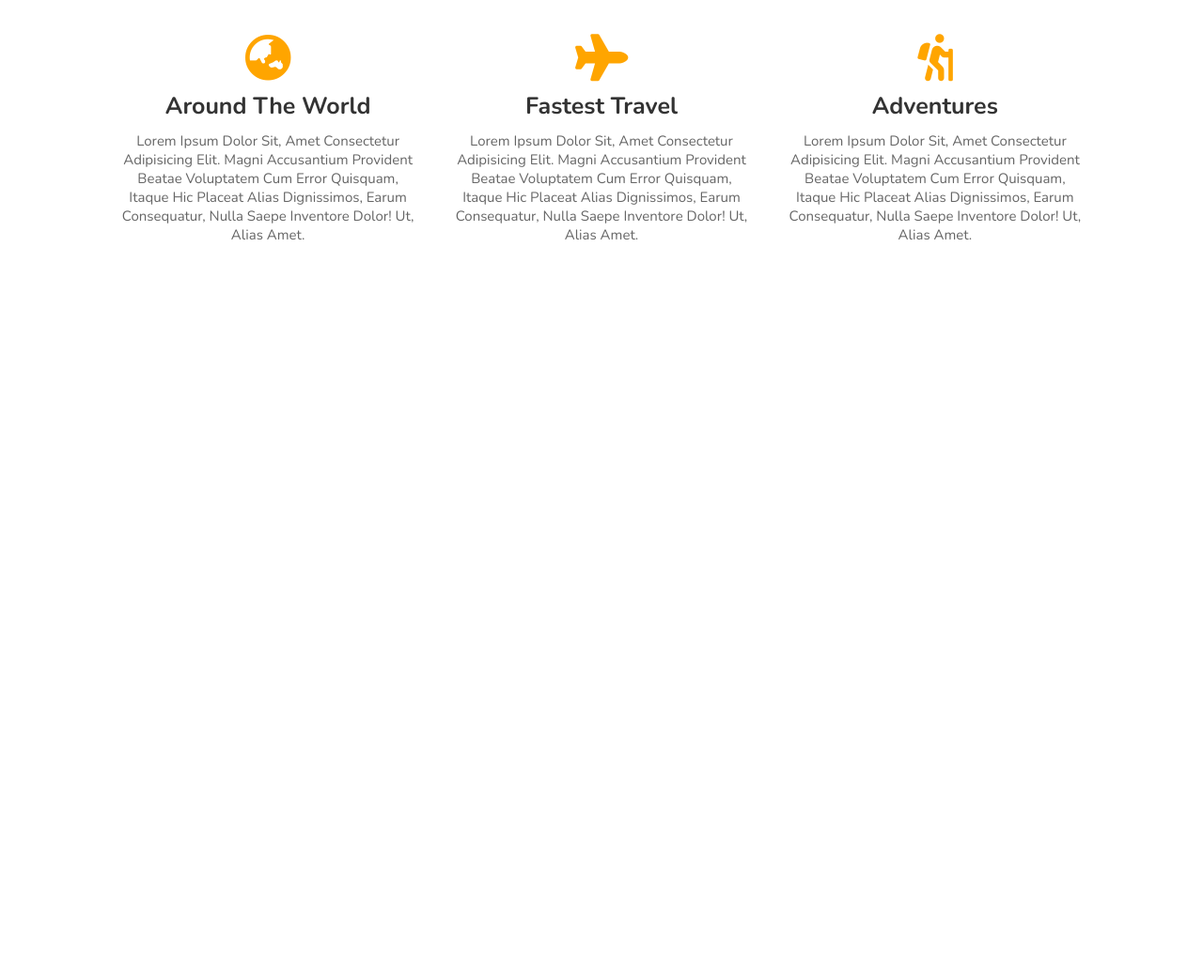
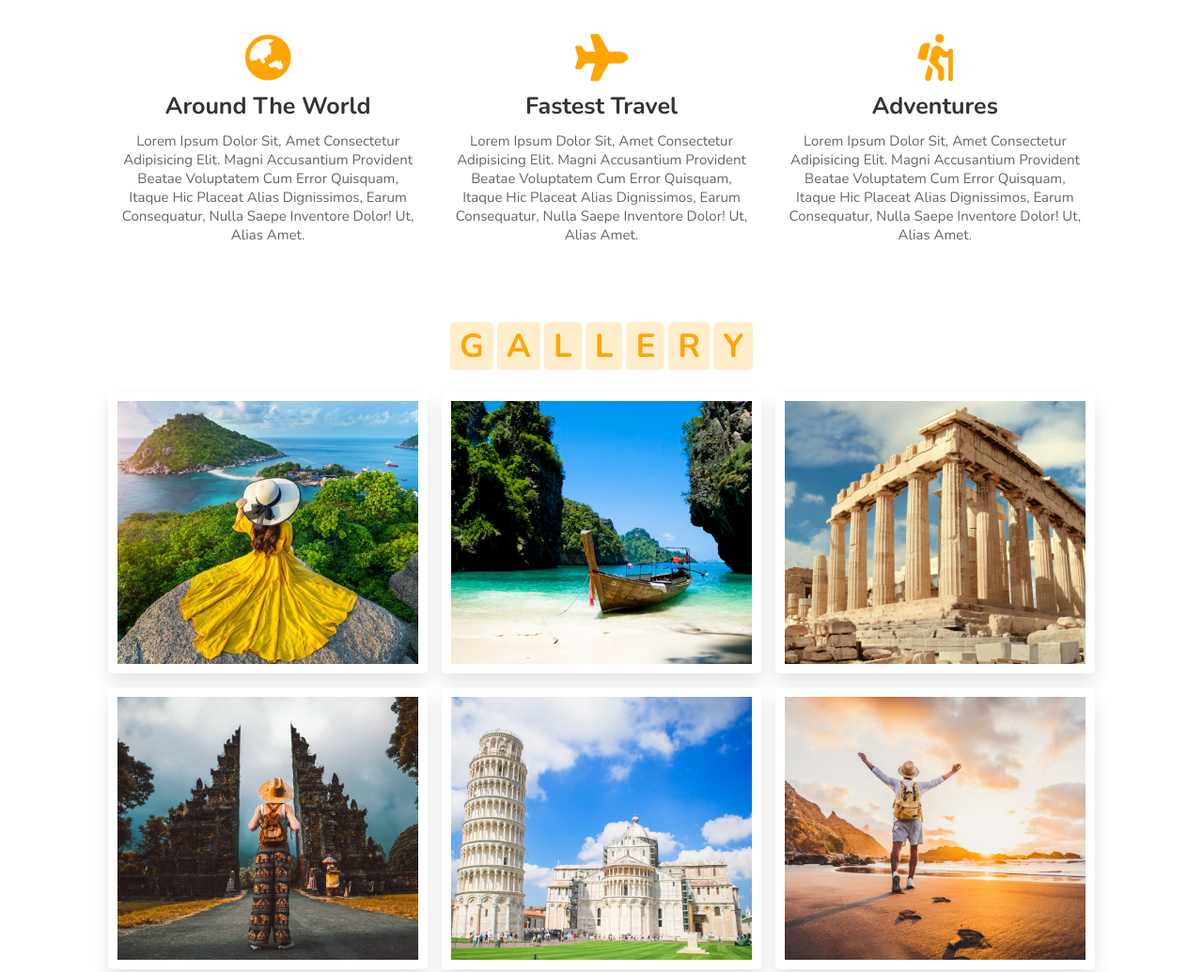
Before and after one commit to aheduardo5/agenci-de-viajes, a plain HTML site: page index.html in a window 1280 px wide. Shown: the part 3215-4250 px from the top of the page at 94% size. Before the commit the page ends 3515 px from the top, so only its background shows below. Drawn offline with nearby package versions, Linux system fonts and the light colour scheme.

Commit message:
gallery section finished

```diff
--- a/css/style.css
+++ b/css/style.css
@@ -431,8 +431,70 @@ header .search-bar-container label:hover {
     box-shadow: 0 1rem 2rem rgba(0,0,0,.1);
 }
 
+.gallery .box-container {
+    display: flex;
+    flex-wrap: wrap;
+    gap: 1.5rem;
+}
+
+.gallery .box-container .box {
+    overflow: hidden;
+    box-shadow: 0 1rem 2rem rgba(0,0,0,.1);
+    border: 1rem solid #fff;
+    border-radius: .5rem;
+    flex: 1 1 30rem;
+    height: 25rem;
+    position: relative;
+}
+
+.gallery .box-container .box img {
+    height: 100%;
+    width: 100%;
+    object-fit: cover;
+}
+
+.gallery .box-container .box .content {
+    position: absolute;
+    top: -100%; left: 0;
+    height: 100%;
+    width: 100%;
+    text-align: left;
+    background: rgba(0,0,0,.7);
+    padding: 2rem;
+    padding-top: 5rem;
+}
+
+.gallery .box-container .box:hover .content {
+    top: 0;
+}
+
+.gallery .box-container .box .content h3 {
+    font-size: 2.5rem;
+    color: var(--orange);
+}
+
+.gallery .box-container .box .content p {
+    font-size: 1.5rem;
+    color: #eee;
+    padding: .5rem 0
+}
 
 /* media queries */
+
+@media(max-width: 1366px){
+
+    .gallery .box-container .box {
+        height: 30rem;
+    }
+    .gallery .box-container .box .content {
+        top: -150%
+    }
+
+    .gallery .box-container .box:hover .content {
+        top: 0;
+    }
+}
+
 @media (max-width: 1200px){
     html {
         font-size: 55%;
--- a/index.html
+++ b/index.html
@@ -292,42 +292,48 @@
             <div class="box">
                 <i class="fas fa-hotel"></i>
                 <h3>affordable hotels</h3>
-                <p>Lorem ipsum dolor sit, amet consectetur adipisicing elit. Magni accusantium provident beatae voluptatem
+                <p>Lorem ipsum dolor sit, amet consectetur adipisicing elit. Magni accusantium provident beatae
+                    voluptatem
                     cum error quisquam, itaque hic placeat alias dignissimos, earum consequatur, nulla saepe inventore
                     dolor! Ut, alias amet.</p>
             </div>
             <div class="box">
                 <i class="fas fa-utensils"></i>
                 <h3>food and drinks</h3>
-                <p>Lorem ipsum dolor sit, amet consectetur adipisicing elit. Magni accusantium provident beatae voluptatem
+                <p>Lorem ipsum dolor sit, amet consectetur adipisicing elit. Magni accusantium provident beatae
+                    voluptatem
                     cum error quisquam, itaque hic placeat alias dignissimos, earum consequatur, nulla saepe inventore
                     dolor! Ut, alias amet.</p>
             </div>
             <div class="box">
                 <i class="fas fa-bullhorn"></i>
                 <h3>safety guide</h3>
-                <p>Lorem ipsum dolor sit, amet consectetur adipisicing elit. Magni accusantium provident beatae voluptatem
+                <p>Lorem ipsum dolor sit, amet consectetur adipisicing elit. Magni accusantium provident beatae
+                    voluptatem
                     cum error quisquam, itaque hic placeat alias dignissimos, earum consequatur, nulla saepe inventore
                     dolor! Ut, alias amet.</p>
             </div>
             <div class="box">
                 <i class="fas fa-globe-asia"></i>
                 <h3>around the world</h3>
-                <p>Lorem ipsum dolor sit, amet consectetur adipisicing elit. Magni accusantium provident beatae voluptatem
+                <p>Lorem ipsum dolor sit, amet consectetur adipisicing elit. Magni accusantium provident beatae
+                    voluptatem
                     cum error quisquam, itaque hic placeat alias dignissimos, earum consequatur, nulla saepe inventore
                     dolor! Ut, alias amet.</p>
             </div>
             <div class="box">
                 <i class="fas fa-plane"></i>
                 <h3>fastest travel</h3>
-                <p>Lorem ipsum dolor sit, amet consectetur adipisicing elit. Magni accusantium provident beatae voluptatem
+                <p>Lorem ipsum dolor sit, amet consectetur adipisicing elit. Magni accusantium provident beatae
+                    voluptatem
                     cum error quisquam, itaque hic placeat alias dignissimos, earum consequatur, nulla saepe inventore
                     dolor! Ut, alias amet.</p>
             </div>
             <div class="box">
                 <i class="fas fa-hiking"></i>
                 <h3>adventures</h3>
-                <p>Lorem ipsum dolor sit, amet consectetur adipisicing elit. Magni accusantium provident beatae voluptatem
+                <p>Lorem ipsum dolor sit, amet consectetur adipisicing elit. Magni accusantium provident beatae
+                    voluptatem
                     cum error quisquam, itaque hic placeat alias dignissimos, earum consequatur, nulla saepe inventore
                     dolor! Ut, alias amet.</p>
             </div>
@@ -336,6 +342,116 @@
 
     <!-- services section ends  -->
 
+    <!-- gallery section starts -->
+
+    <section class="gallery" id="gallery">
+        <h1 class="heading">
+            <span>g</span>
+            <span>a</span>
+            <span>l</span>
+            <span>l</span>
+            <span>e</span>
+            <span>r</span>
+            <span>y</span>
+
+        </h1>
+
+        <div class="box-container">
+
+            <div class="box">
+                <img src="images/g-1.jpg" alt="">
+                <div class="content">
+                    <h3>amazing places</h3>
+                    <p>Lorem ipsum, dolor sit amet consectetur adipisicing elit. Temporibus neque eos maxime aliquid
+                        inventore reiciendis nihil, quasi, sunt impedit quia su</p>
+                    <a href="" class="btn">see more</a>
+                </div>
+            </div>
+
+            <div class="box">
+                <img src="images/g-2.jpg" alt="">
+                <div class="content">
+                    <h3>amazing places</h3>
+                    <p>Lorem ipsum, dolor sit amet consectetur adipisicing elit. Temporibus neque eos maxime aliquid
+                        inventore reiciendis nihil, quasi, sunt impedit quia su</p>
+                    <a href="" class="btn">see more</a>
+                </div>
+            </div>
+
+            <div class="box">
+                <img src="images/g-3.jpg" alt="">
+                <div class="content">
+                    <h3>amazing places</h3>
+                    <p>Lorem ipsum, dolor sit amet consectetur adipisicing elit. Temporibus neque eos maxime aliquid
+                        inventore reiciendis nihil, quasi, sunt impedit quia su</p>
+                    <a href="" class="btn">see more</a>
+                </div>
+            </div>
+
+            <div class="box">
+                <img src="images/g-4.jpg" alt="">
+                <div class="content">
+                    <h3>amazing places</h3>
+                    <p>Lorem ipsum, dolor sit amet consectetur adipisicing elit. Temporibus neque eos maxime aliquid
+                        inventore reiciendis nihil, quasi, sunt impedit quia su</p>
+                    <a href="" class="btn">see more</a>
+                </div>
+            </div>
+
+            <div class="box">
+                <img src="images/g-5.jpg" alt="">
+                <div class="content">
+                    <h3>amazing places</h3>
+                    <p>Lorem ipsum, dolor sit amet consectetur adipisicing elit. Temporibus neque eos maxime aliquid
+                        inventore reiciendis nihil, quasi, sunt impedit quia su</p>
+                    <a href="" class="btn">see more</a>
+                </div>
+            </div>
+
+            <div class="box">
+                <img src="images/g-6.jpg" alt="">
+                <div class="content">
+                    <h3>amazing places</h3>
+                    <p>Lorem ipsum, dolor sit amet consectetur adipisicing elit. Temporibus neque eos maxime aliquid
+                        inventore reiciendis nihil, quasi, sunt impedit quia su</p>
+                    <a href="" class="btn">see more</a>
+                </div>
+            </div>
+
+            <div class="box">
+                <img src="images/g-7.jpg" alt="">
+                <div class="content">
+                    <h3>amazing places</h3>
+                    <p>Lorem ipsum, dolor sit amet consectetur adipisicing elit. Temporibus neque eos maxime aliquid
+                        inventore reiciendis nihil, quasi, sunt impedit quia su</p>
+                    <a href="" class="btn">see more</a>
+                </div>
+            </div>
+
+            <div class="box">
+                <img src="images/g-8.jpg" alt="">
+                <div class="content">
+                    <h3>amazing places</h3>
+                    <p>Lorem ipsum, dolor sit amet consectetur adipisicing elit. Temporibus neque eos maxime aliquid
+                        inventore reiciendis nihil, quasi, sunt impedit quia su</p>
+                    <a href="" class="btn">see more</a>
+                </div>
+            </div>
+
+            <div class="box">
+                <img src="images/g-9.jpg" alt="">
+                <div class="content">
+                    <h3>amazing places</h3>
+                    <p>Lorem ipsum, dolor sit amet consectetur adipisicing elit. Temporibus neque eos maxime aliquid
+                        inventore reiciendis nihil, quasi, sunt impedit quia su</p>
+                    <a href="" class="btn">see more</a>
+                </div>
+            </div>
+
+        </div>
+    </section>
+    <!-- gallery section ends -->
+
     <!-- custom js file -->
 
     <script src="js/script.js"></script>
```
